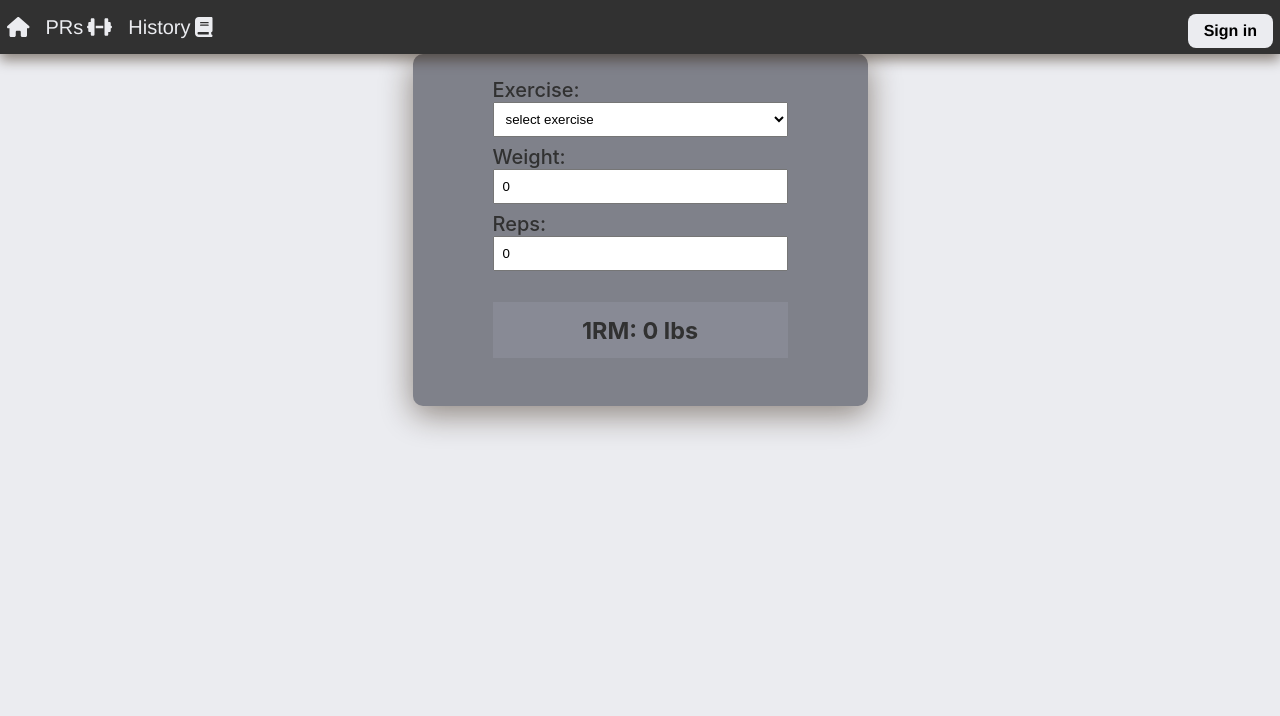
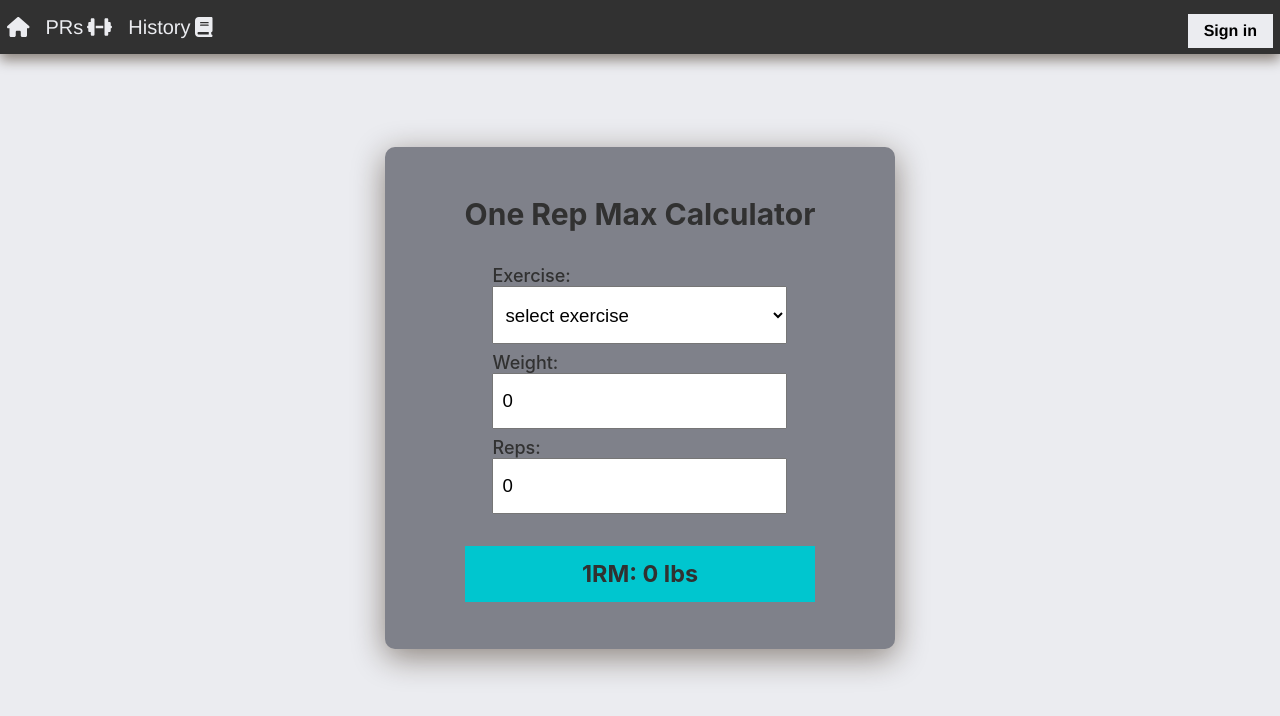
Before and after one commit to jrs-coding-school/jrs-max-lift-react-app-2022-c2, a React (Create React App) app: page /home in a window 1280 px wide. Shown: the top 716 px of the page. Built offline with nearby package versions, Linux system fonts and the light colour scheme.

Commit message:
css to nav, login, & buttons

```diff
--- a/src/components/Nav/Nav.css
+++ b/src/components/Nav/Nav.css
@@ -75,3 +75,7 @@ nav .right .link {
 nav .link:active {
     color: #EBECF0;
 }
+
+div.lift-form.inputs-container {
+    margin-top: 70pt;
+}
--- a/src/components/entryPage/loginForm/LoginForm.css
+++ b/src/components/entryPage/loginForm/LoginForm.css
@@ -52,6 +52,17 @@ button.login {
 
 .eye {
     position: absolute;
-    bottom: 0.5rem;
+    bottom: 0.7rem;
     right: 0.5rem;
+    font-size: 14px;
+
 }
+
+input {
+    width: 50%;
+    font-size: 14pt;
+}
+
+label {
+    font-size: 18px;
+}
--- a/src/components/entryPage/onboarding/OnboardingWizard.css
+++ b/src/components/entryPage/onboarding/OnboardingWizard.css
@@ -1,9 +1,5 @@
 .wizard-root {
     padding: 2rem;
-}
-
-.wizard-root .wizard-view {
-    border: solid black 1px;
 }
 
 .wizard-root .multi-option-group {
@@ -62,19 +58,31 @@ form {
 
 /* not being referenced correctly */
 .age-form {
-
-    height: 30pt;
     font-size: 14pt;
-    border: solid pink;
 }
 
-age-input {}
-
-
+input.age-input {
+    height: 27pt;
+    width: 75px;
+    font-size: 14pt;
+}
 
 .multi-option-group {
     margin: auto;
     margin-top: 16pt;
-    ;
+}
 
+div.wizard-view {
+    margin-top: 20pt;
 }
+
+select.enter-height {
+    height: 33pt;
+    font-size: 14pt;
+}
+
+input {
+    height: 27pt;
+    width: 75px;
+    font-size: 14pt;
+}
--- a/src/components/entryPage/onboarding/OnboardingWizard.js
+++ b/src/components/entryPage/onboarding/OnboardingWizard.js
@@ -5,7 +5,7 @@ import { useState } from 'react'
 import { useContext } from 'react';
 import { UserContext } from '../../../App';
 import { FontAwesomeIcon } from '@fortawesome/react-fontawesome'
-import { faEye, faEyeSlash, faChevronRight, faChevronLeft } from '@fortawesome/free-solid-svg-icons';
+import { faEye, faEyeSlash, faChevronRight, faChevronLeft, faCheck } from '@fortawesome/free-solid-svg-icons';
 import http from '../../../services/http.service';
 import { useNavigate } from 'react-router-dom';
 
@@ -216,6 +216,7 @@ function HeightStep({ nextStep, output, prevStep }) {
                     ))}
                 </select>
             </div>
+            <br></br>
             <div>
                 <button type='button' onClick={prevStep}>
                     <FontAwesomeIcon icon={faChevronLeft} /> prev
@@ -246,10 +247,10 @@ function AgeSexStep({ nextStep, output, prevStep }) {
 
     return (
         <form onSubmit={handleFormSubmit}>
-            <h4 className='create-account-headers' >Age and Sex
+            <h4 className='create-account-headers' >Age & Sex
             </h4>
             <div className='age-form'>
-                <label>Age</label>
+                <label>Age: </label>
                 <input className="age-input"
                     type='number'
                     placeholder="25"
@@ -307,10 +308,10 @@ function WeightStep({ nextStep, prevStep, output }) {
     return (
         <form onSubmit={handleFormSubmit}>
             <h4 className='create-account-headers' >
-                Body Weight in lbs
+                Body Weight (lbs)
             </h4>
-            <div className='weight-form' >
-                <label>weight</label>
+            <div className='weight-input' >
+                <label>Weight: </label>
                 <input
                     type='number'
                     placeholder="lbs"
@@ -322,12 +323,14 @@ function WeightStep({ nextStep, prevStep, output }) {
                     required
                 />
             </div>
-
-            <button type='button' onClick={prevStep}>
-                <FontAwesomeIcon icon={faChevronLeft} /> prev</button>
-            <button type='submit'>
-                Finish
-            </button>
+            <br></br>
+            <div>
+                <button type='button' onClick={prevStep}>
+                    <FontAwesomeIcon icon={faChevronLeft} /> prev</button>
+                <button type='submit'>
+                    finish <FontAwesomeIcon icon={faCheck} />
+                </button>
+            </div>
         </form>
     )
 }
--- a/src/components/homePage/HomePage.css
+++ b/src/components/homePage/HomePage.css
@@ -10,13 +10,15 @@ h3 {
 .calculate {
     color: var(--darkest);
     /* border: solid #595E6E; */
-    background-color: #a6abbd37;
+    background-color: #00c6cf;
     /* box-shadow: 0 1px 4px 0 #140e0795; */
     padding: 0.5rem;
     height: 30pt;
     display: flex;
     align-items: center;
     justify-content: center;
+
+
 }
 
 .save-button {
--- a/src/components/oneRepMaxCalculator/OneRepMaxCalculator.css
+++ b/src/components/oneRepMaxCalculator/OneRepMaxCalculator.css
@@ -19,4 +19,6 @@ div.lift-form {
 
 select.input-group {
   width: 295px;
+  height: 58px;
+  font-size: 14pt;
 }
--- a/src/components/oneRepMaxCalculator/OneRepMaxCalculator.js
+++ b/src/components/oneRepMaxCalculator/OneRepMaxCalculator.js
@@ -35,6 +35,7 @@ export default function OneRepMaxCalculator() {
 
     return (
         <div className='lift-form inputs-container'>
+            <h2>One Rep Max Calculator</h2>
             {/*
         needs a 1RM <-- maybe this goes on the app
         */}
--- a/src/components/progressPage/ProgressPage.css
+++ b/src/components/progressPage/ProgressPage.css
@@ -5,3 +5,13 @@ body {
 .progress-page-root {
     margin-top: 3rem;
 }
+
+.add-pr-button {
+    background-color: #00c6cf;
+    color: var(--darkest);
+}
+
+.add-pr-button:hover {
+    background-color: var(--darkest);
+    color: var(--lightest);
+}
--- a/src/components/progressPage/ProgressPage.js
+++ b/src/components/progressPage/ProgressPage.js
@@ -19,7 +19,7 @@ export default function ProgressPage() {
       <button
         type='button'
         onClick={() => { setIsNewPrOpen(!isNewPrOpen) }}
-        className='primary'
+        className='add-pr-button'
       >
         {isNewPrOpen
           ? "Close Form"
--- a/src/index.css
+++ b/src/index.css
@@ -40,7 +40,6 @@ button {
   white-space: nowrap;
 
   background-color: #EBECF0;
-  border-radius: 8px;
   width: fit-content;
   padding: 0.5rem 1rem;
 
```
